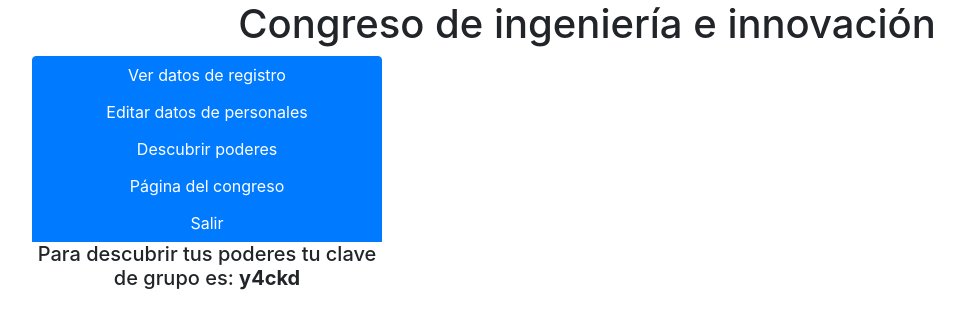
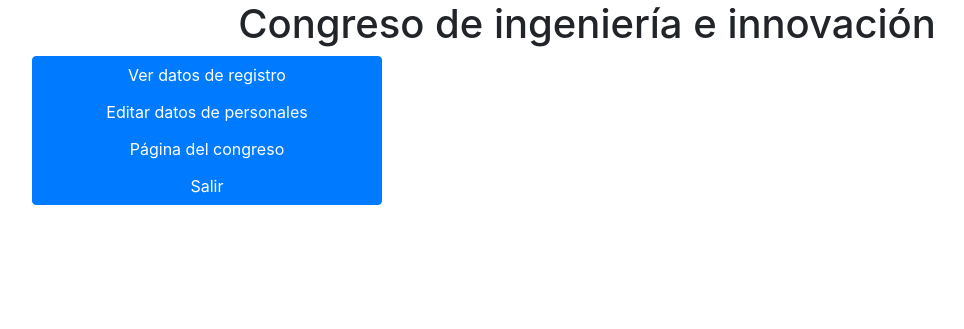
Before and after one commit to ripflame/congresocii, a PHP site: page /registrado.php in a window 1280 px wide. Shown: the top 329 px of the page, without its empty margins (53-1017 px from the left). Run offline with PHP 8.4, Linux system fonts and the light colour scheme; the visitor is signed in with stand-in values (Sample User, id 1); some libraries are stand-ins or nearby versions.

Commit message:
Removing natware links

```diff
--- a/registrado.php
+++ b/registrado.php
@@ -21,10 +21,8 @@ $folio['id']= $_SESSION['folio'];
         <div class="col-sm-4 col-sm-offset-4 btn-group-vertical">
           <a href="seleccionConfirmacion.php" class="btn btn-primary" >Ver datos de registro</a>
           <a href="edicionDatos.php" class="btn btn-primary" >Editar datos de personales</a>
-          <a href="enviarNatware.php" class="btn btn-primary">Descubrir poderes</a>
           <a href="http://www.unimodelo.edu.mx/merida/ci+i" target="blank" class="btn btn-primary">P&aacute;gina del congreso</a>
           <a href="logout.php" class="btn btn-primary">Salir</a>
-          <h5 class="text-center">Para descubrir tus poderes tu clave de grupo es: <strong> y4ckd</strong></h5>
         </div>
       </div>
     </div>
```
